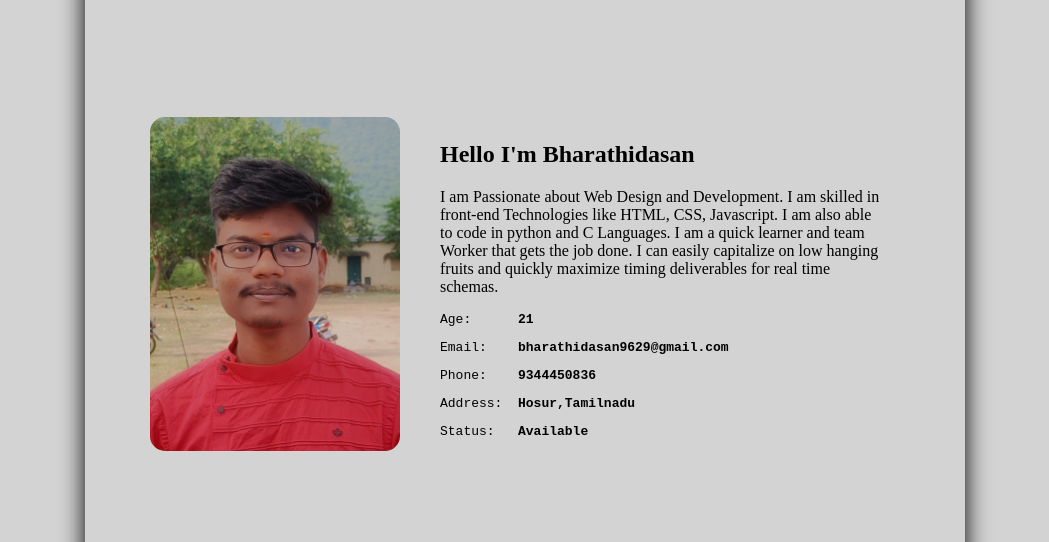
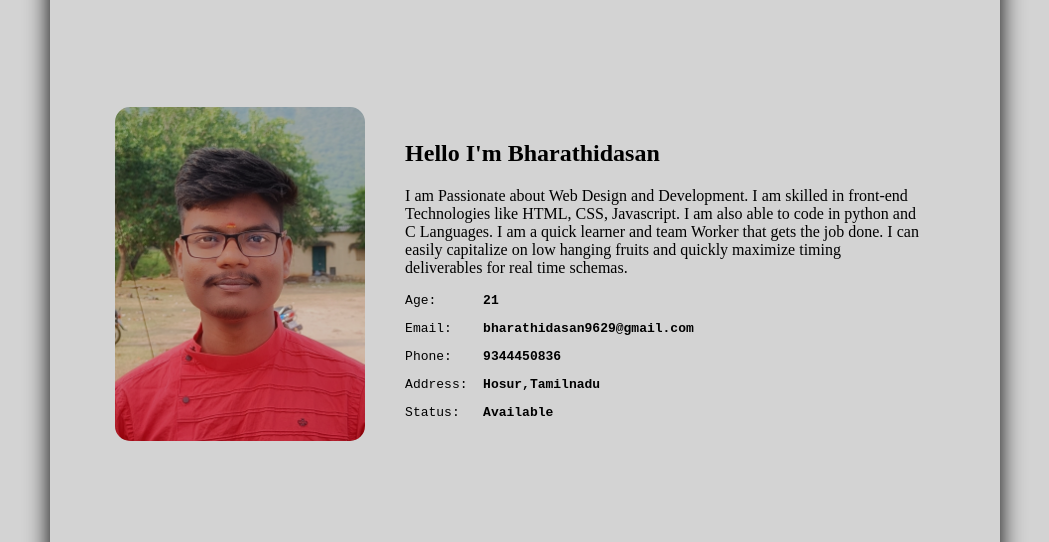
Before and after one commit to Bharathidasan07/mySuperPolio, a plain HTML site: page index.html in a window 1280 px wide. Shown: the part 486-1028 px from the top of the page, without its empty margins (115-1164 px from the left). Drawn offline with nearby package versions, Linux system fonts and the light colour scheme.

Commit message:
Update index.html

```diff
--- a/index.html
+++ b/index.html
@@ -9,10 +9,12 @@
     <style>
         body{
             background: lightgray;
-            margin: 70px 200px;
         }
 
         #wrapper {
+            width: 70%;
+            min-width: 720px;
+            margin: 60px auto;
             background: lightgray;
             min-height: 100vh;
             box-shadow: 0 0 25px black;
@@ -239,7 +241,7 @@
                     fruits and quickly maximize timing deliverables for real time schemas.
                 </p>
                 <pre>Age:      <b>21</b></pre>
-                <pre>Email:    <b><a href="mailto">bharathidasan9629@gmail.com</a></b></pre>
+                <pre>Email:    <b><a href="mailto:bharathidasan9629@gmail.com">bharathidasan9629@gmail.com</a></b></pre>
                 <pre>Phone:    <b>9344450836</b></pre>
                 <pre>Address:  <b>Hosur,Tamilnadu</b></pre>
                 <pre>Status:   <b>Available</b></pre>
```
